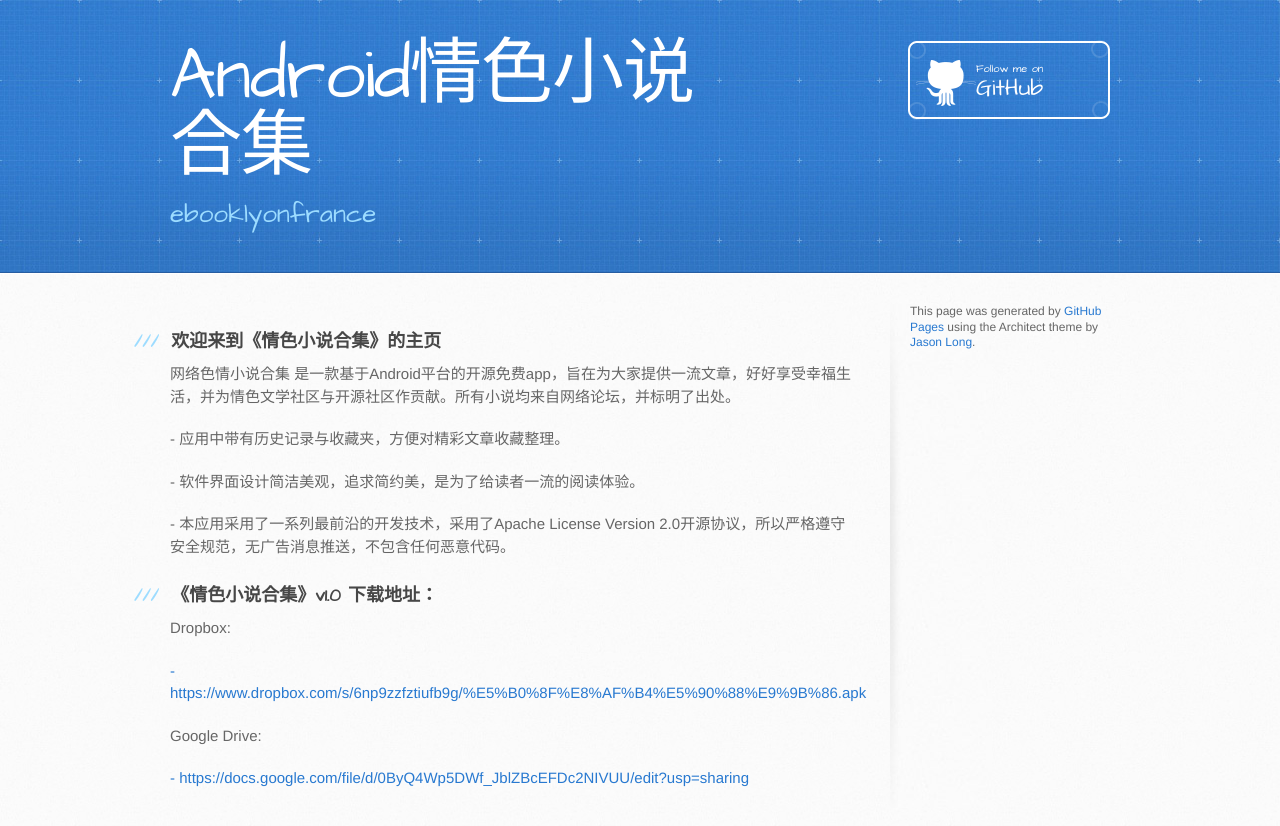
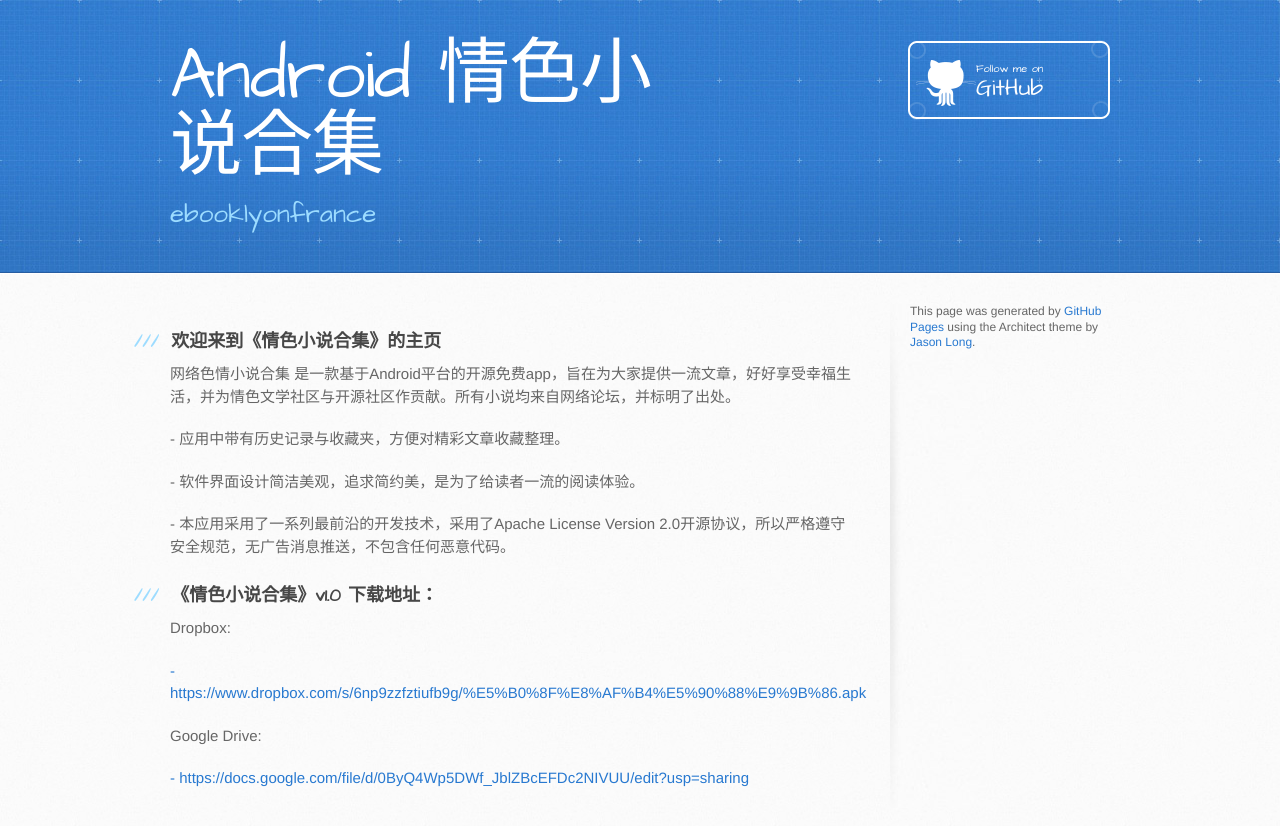
Before and after one commit to ebooklyonfrance/ebooklyonfrance.github.com, a plain HTML site: page index.html in a window 1280 px wide. Drawn offline with Linux system fonts and the light colour scheme.

Commit message:
Update index.html

```diff
--- a/index.html
+++ b/index.html
@@ -21,7 +21,7 @@
   <body>
     <header>
       <div class="inner">
-        <h1>Android情色小说合集</h1>
+        <h1>Android 情色小说合集</h1>
         <h2>ebooklyonfrance</h2>
         <a href="https://github.com/ebooklyonfrance"   class="button"><small>Follow me on</small>GitHub</a>
       </div>
```
